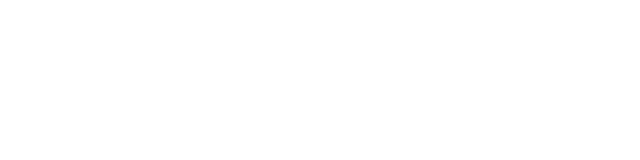
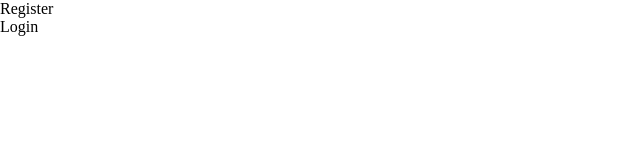
Before and after one commit to Rishu2000/football-players, a React (Create React App) app in the folder client/: page / in a window 1280 px wide. Shown: the top 160 px of the page, without its empty margins (0-640 px from the left). Built offline with nearby package versions, Linux system fonts and the light colour scheme.

Commit message:
Removed styled-component and Installed styled-components, there is difference.

```diff
--- a/client/package.json
+++ b/client/package.json
@@ -10,7 +10,7 @@
     "react": "^17.0.2",
     "react-dom": "^17.0.2",
     "react-scripts": "4.0.3",
-    "styled-component": "^2.8.0",
+    "styled-components": "^5.2.3",
     "web-vitals": "^1.1.1"
   },
   "scripts": {
--- a/client/src/components/App.js
+++ b/client/src/components/App.js
@@ -1,8 +1,18 @@
 import React from "react";
+import styled from "styled-components";
 import "../styles/App.css";
 
 const App = () => {
-  return <div></div>;
+  return (
+    <div>
+      <Register>Register</Register>
+      <LogIn>Login</LogIn>
+    </div>
+  );
 };
 
 export default App;
+
+const Register = styled.div``;
+
+const LogIn = styled.div``;
```
Also changed, not shown: 1 other file (tests, documents, lock files or other folders).
